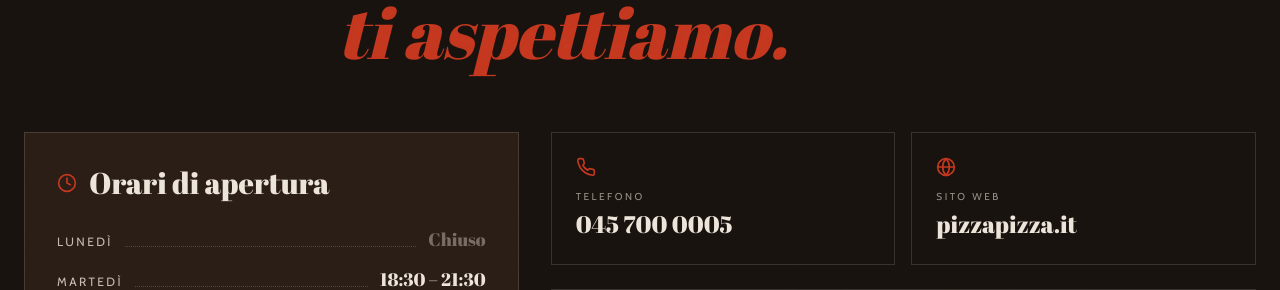
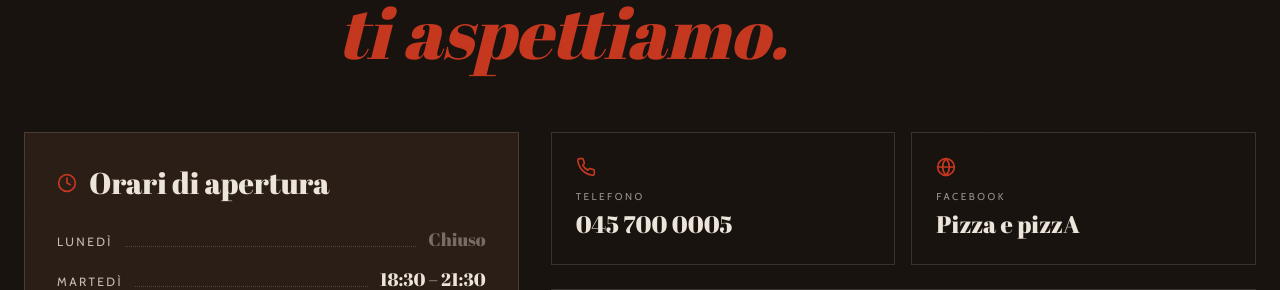
Before and after one commit to Ema09092008/pizza-e-pizza, a React (Vite) app: page / in a window 1280 px wide. Shown: the part 5458-5748 px from the top of the page. Built offline with nearby package versions, Linux system fonts and the light colour scheme.

Commit message:
modifiche

```diff
--- a/src/components/Contatti.tsx
+++ b/src/components/Contatti.tsx
@@ -53,10 +53,10 @@ const Contatti = () => {
                 <div className="text-[10px] uppercase tracking-[0.25em] text-cream/60 group-hover:text-cream/80">Telefono</div>
                 <div className="font-display text-2xl mt-1">045 700 0005</div>
               </a>
-              <a href="https://pizzapizza.it" target="_blank" rel="noreferrer" className="block border border-cream/15 p-6 hover:bg-ember hover:border-ember transition-all duration-300 group">
+              <a href="https://www.facebook.com/pizza3pizza/?locale=it_IT" target="_blank" rel="noreferrer" className="block border border-cream/15 p-6 hover:bg-ember hover:border-ember transition-all duration-300 group">
                 <Globe className="w-5 h-5 text-ember group-hover:text-cream mb-3" />
-                <div className="text-[10px] uppercase tracking-[0.25em] text-cream/60 group-hover:text-cream/80">Sito web</div>
-                <div className="font-display text-2xl mt-1">pizzapizza.it</div>
+                <div className="text-[10px] uppercase tracking-[0.25em] text-cream/60 group-hover:text-cream/80">Facebook</div>
+                <div className="font-display text-2xl mt-1">Pizza e pizzA </div>
               </a>
             </div>
 
```
